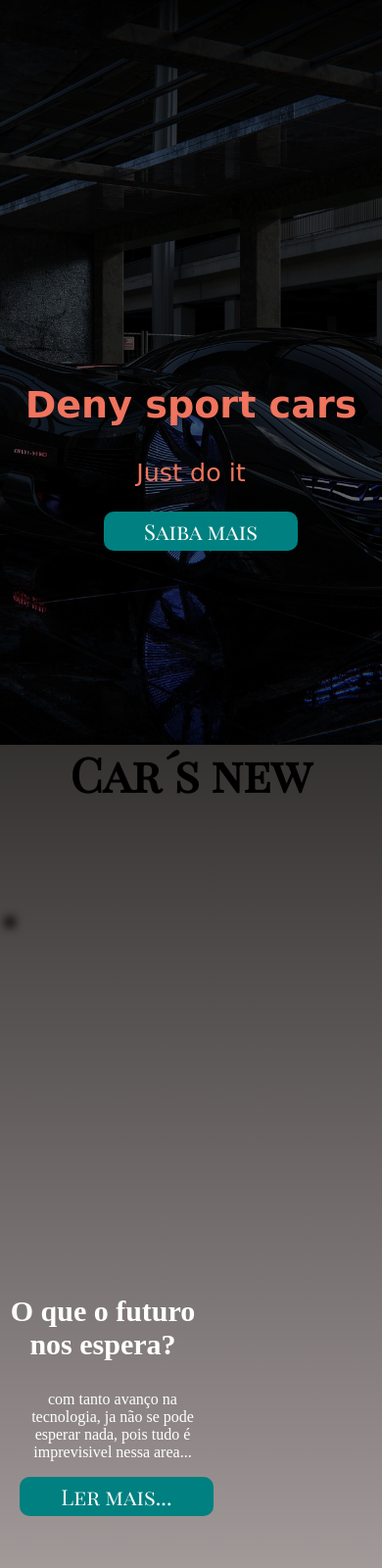
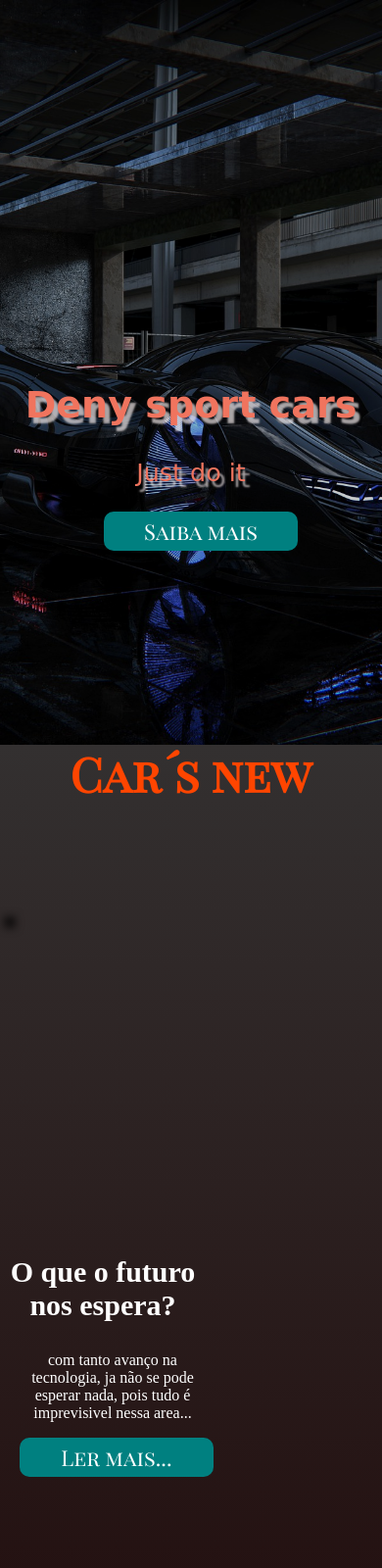
Before and after one commit to Deny-santos/deny-sport-car, a plain HTML site: page index.html in a window 390 px wide. Shown: the top 1600 px of the page at 98% size. Drawn offline with Linux system fonts and the light colour scheme; a web font is replaced by a local one.

Commit message:
mudei omargim dos dados
tava quebrado

```diff
--- a/style.css
+++ b/style.css
@@ -22,7 +22,7 @@ body{
 .wrapper{
     width: 100%;
     height: 100%;
-    opacity: 40%;
+    opacity: 80%;
 }
 .wrapper > img{
     width: 100%;
@@ -37,6 +37,7 @@ body{
     position: relative;
     top: -500px;
     font-family: 'Eater', cursive;
+    text-shadow: .3rem .4rem 2px rgba(240, 231, 231, 0.7);
 }
 
 .fbt{
@@ -88,7 +89,7 @@ body{
     height: 100vh;
     width: 100%;
     background:
-    linear-gradient(rgb(51, 48, 48), rgb(218, 206, 206),  rgb(36, 34, 34));
+    linear-gradient(rgb(51, 48, 48), rgb(29, 3, 3), rgb(36, 34, 34));
     box-shadow: 45px 45px 45px 45px;
     display: grid;
     grid-template-rows: 17% 83%;
@@ -99,6 +100,7 @@ body{
     text-align: center;
     font-size: clamp(3em, 1.9em + 2.5vw, 4em);
     margin-top: -3px;
+    color: orangered;
 }
 
 .pegtd{
@@ -189,4 +191,13 @@ body{
     .banner{
         top: -400px;
     }
+    .dados:nth-child(1){
+        margin-top: -530px;
+    }
+    .dados:nth-child(2){
+        margin-top: -510px;
+    }
+    .dados:nth-child(3){
+        margin-top: -530px;
+    }
 }
```
